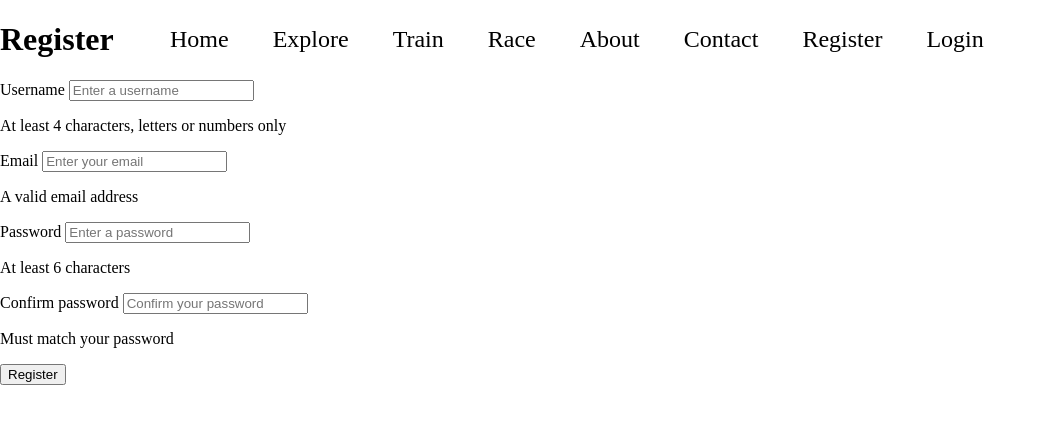
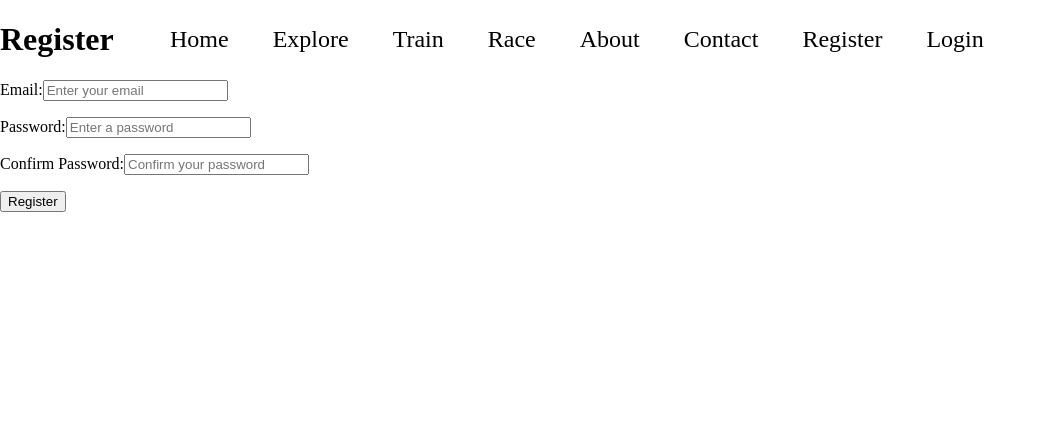
Before and after one commit to mattellenburg/ocrt, a CodeIgniter app: page /database/index.php/user/register in a window 1280 px wide. Shown: the part 100-524 px from the top of the page, without its empty margins (0-1045 px from the left). Run offline with CodeIgniter, Linux system fonts and the light colour scheme.

Commit message:
registration
refactored section

```diff
--- a/application/config/routes.php
+++ b/application/config/routes.php
@@ -49,10 +49,6 @@ defined('BASEPATH') OR exit('No direct script access allowed');
 | Examples:	my-controller/index	-> my_controller/index
 |		my-controller/my-method	-> my_controller/my_method
 */
-$route['register'] = 'user/register';
-$route['login'] = 'user/login';
-$route['logout'] = 'user/logout';
-
 $route['default_controller'] = 'index/home';
 $route['404_override'] = '';
 $route['translate_uri_dashes'] = FALSE;
--- a/application/controllers/User.php
+++ b/application/controllers/User.php
@@ -1,189 +1,103 @@
 <?php
 defined('BASEPATH') OR exit('No direct script access allowed');
 
-/**
- * User class.
- *
- * @extends CI_Controller
- */
 class User extends CI_Controller {
-
-	/**
-	 * __construct function.
-	 *
-	 * @access public
-	 * @return void
-	 */
     public function __construct() {
-
             parent::__construct();
             $this->load->library(array('session'));
             $this->load->helper(array('url'));
             $this->load->model('user_model');
-
     }
 
-
-	public function index() {
-
-
-
-	}
-
-	/**
-	 * register function.
-	 *
-	 * @access public
-	 * @return void
-	 */
     public function register() {
-
-		// create the data object
         $data = new stdClass();
 
-		// load form helper and validation library
         $this->load->helper('form');
         $this->load->library('form_validation');
 
-		// set validation rules
-		$this->form_validation->set_rules('username', 'Username', 'trim|required|alpha_numeric|min_length[4]|is_unique[users.username]', array('is_unique' => 'This username already exists. Please choose another one.'));
         $this->form_validation->set_rules('email', 'Email', 'trim|required|valid_email|is_unique[users.email]');
         $this->form_validation->set_rules('password', 'Password', 'trim|required|min_length[6]');
         $this->form_validation->set_rules('password_confirm', 'Confirm Password', 'trim|required|min_length[6]|matches[password]');
 
         if ($this->form_validation->run() === false) {
-
-			// validation not ok, send validation errors to the view
             $this->load->view('header');
-			$this->load->view('user/register/register', $data);
+            $this->load->view('register', $data);
             $this->load->view('footer');
-
-		} else {
-
-			// set variables from the form
-			$username = $this->input->post('username');
+        }
+        else {
             $email    = $this->input->post('email');
             $password = $this->input->post('password');
 
-			if ($this->user_model->create_user($username, $email, $password)) {
-
-				// user creation ok
+            if ($this->user_model->create_user($email, $password)) {
                 $this->load->view('header');
-				$this->load->view('user/register/register_success', $data);
+                $this->load->view('home', $data);
                 $this->load->view('footer');
-
-			} else {
-
-				// user creation failed, this should never happen
+            }
+            else {
                 $data->error = 'There was a problem creating your new account. Please try again.';
 
-				// send error to the view
                 $this->load->view('header');
-				$this->load->view('user/register/register', $data);
+                $this->load->view('register', $data);
                 $this->load->view('footer');
-
+            }
+        }
     }
 
-		}
-
-	}
-
-	/**
-	 * login function.
-	 *
-	 * @access public
-	 * @return void
-	 */
     public function login() {
-
-		// create the data object
         $data = new stdClass();
 
-		// load form helper and validation library
         $this->load->helper('form');
         $this->load->library('form_validation');
 
-		// set validation rules
-		$this->form_validation->set_rules('username', 'Username', 'required|alpha_numeric');
+        $this->form_validation->set_rules('email', 'Email', 'required');
         $this->form_validation->set_rules('password', 'Password', 'required');
 
         if ($this->form_validation->run() == false) {
-
-			// validation not ok, send validation errors to the view
             $this->load->view('header');
-			$this->load->view('user/login/login');
+            $this->load->view('login');
             $this->load->view('footer');
-
-		} else {
-
-			// set variables from the form
-			$username = $this->input->post('username');
+        }
+        else {
+            $email = $this->input->post('email');
             $password = $this->input->post('password');
 
-			if ($this->user_model->resolve_user_login($username, $password)) {
-
-				$user_id = $this->user_model->get_user_id_from_username($username);
+            if ($this->user_model->resolve_user_login($email, $password)) {
+                $user_id = $this->user_model->get_user_id_from_email($email);
                 $user    = $this->user_model->get_user($user_id);
 
-				// set session user datas
                 $_SESSION['user_id']      = (int)$user->id;
-				$_SESSION['username']     = (string)$user->username;
                 $_SESSION['logged_in']    = (bool)true;
                 $_SESSION['is_confirmed'] = (bool)$user->is_confirmed;
                 $_SESSION['is_admin']     = (bool)$user->is_admin;
 
-				// user login ok
                 $this->load->view('header');
-				$this->load->view('user/login/login_success', $data);
+                $this->load->view('home', $data);
                 $this->load->view('footer');
+            }
+            else {
+                $data->error = 'Wrong email or password.';
 
-			} else {
-
-				// login failed
-				$data->error = 'Wrong username or password.';
-
-				// send error to the view
                 $this->load->view('header');
-				$this->load->view('user/login/login', $data);
+                $this->load->view('login', $data);
                 $this->load->view('footer');
-
+            }
+        }
     }
 
-		}
-
-	}
-
-	/**
-	 * logout function.
-	 *
-	 * @access public
-	 * @return void
-	 */
     public function logout() {
-
-		// create the data object
         $data = new stdClass();
 
         if (isset($_SESSION['logged_in']) && $_SESSION['logged_in'] === true) {
-
-			// remove session datas
             foreach ($_SESSION as $key => $value) {
                 unset($_SESSION[$key]);
             }
 
-			// user logout ok
             $this->load->view('header');
-			$this->load->view('user/logout/logout_success', $data);
+            $this->load->view('home', $data);
             $this->load->view('footer');
-
-		} else {
-
-			// there user was not logged in, we cannot logged him out,
-			// redirect him to site root
+        }
+        else {
             redirect('/');
-
         }
-
     }
-
 }
--- a/application/models/User_model.php
+++ b/application/models/User_model.php
@@ -1,124 +1,50 @@
 <?php
 defined('BASEPATH') OR exit('No direct script access allowed');
 
-/**
- * User_model class.
- *
- * @extends CI_Model
- */
 class User_model extends CI_Model {
-
-	/**
-	 * __construct function.
-	 *
-	 * @access public
-	 * @return void
-	 */
     public function __construct() {
-
         parent::__construct();
         $this->load->database();
-
     }
 
-	/**
-	 * create_user function.
-	 *
-	 * @access public
-	 * @param mixed $username
-	 * @param mixed $email
-	 * @param mixed $password
-	 * @return bool true on success, false on failure
-	 */
-	public function create_user($username, $email, $password) {
-
+    public function create_user($email, $password) {
         $data = array(
-			'username'   => $username,
             'email'      => $email,
             'password'   => $this->hash_password($password),
             'created_at' => date('Y-m-j H:i:s'),
         );
 
         return $this->db->insert('users', $data);
-
     }
 
-	/**
-	 * resolve_user_login function.
-	 *
-	 * @access public
-	 * @param mixed $username
-	 * @param mixed $password
-	 * @return bool true on success, false on failure
-	 */
-	public function resolve_user_login($username, $password) {
-
+    public function resolve_user_login($email, $password) {
         $this->db->select('password');
         $this->db->from('users');
-		$this->db->where('username', $username);
+        $this->db->where('email', $email);
         $hash = $this->db->get()->row('password');
 
         return $this->verify_password_hash($password, $hash);
-
     }
 
-	/**
-	 * get_user_id_from_username function.
-	 *
-	 * @access public
-	 * @param mixed $username
-	 * @return int the user id
-	 */
-	public function get_user_id_from_username($username) {
-
+    public function get_user_id_from_email($email) {
         $this->db->select('id');
         $this->db->from('users');
-		$this->db->where('username', $username);
+        $this->db->where('email', $email);
 
         return $this->db->get()->row('id');
-
     }
 
-	/**
-	 * get_user function.
-	 *
-	 * @access public
-	 * @param mixed $user_id
-	 * @return object the user object
-	 */
     public function get_user($user_id) {
-
         $this->db->from('users');
         $this->db->where('id', $user_id);
         return $this->db->get()->row();
-
     }
 
-	/**
-	 * hash_password function.
-	 *
-	 * @access private
-	 * @param mixed $password
-	 * @return string|bool could be a string on success, or bool false on failure
-	 */
     private function hash_password($password) {
-
         return password_hash($password, PASSWORD_BCRYPT);
-
     }
 
-	/**
-	 * verify_password_hash function.
-	 *
-	 * @access private
-	 * @param mixed $password
-	 * @param mixed $hash
-	 * @return bool
-	 */
     private function verify_password_hash($password, $hash) {
-
         return password_verify($password, $hash);
-
     }
-
 }
--- a/application/views/header.php
+++ b/application/views/header.php
@@ -26,14 +26,14 @@
                 <li><a href="<?= base_url('index.php/race/index') ?>">Race</a></li>
                 <li><a href="<?= base_url('index.php/about/index') ?>">About</a></li>
                 <li><a href="<?= base_url('index.php/contact/index') ?>">Contact</a></li>
-                <?php if (isset($_SESSION['username']) && $_SESSION['logged_in'] === true) : ?>
-                    <?php if ($_SESSION['user_id'] == 1) : ?>
+                <?php if (isset($_SESSION['user_id']) && $_SESSION['logged_in'] && $_SESSION['is_confirmed']) : ?>
+                    <?php if ($_SESSION['is_admin']) : ?>
                         <li><a href="<?= base_url('index.php/admin/index') ?>">Admin</a></li>
                     <?php endif; ?>
-                    <li><a href="<?= base_url('index.php/logout') ?>">Logout</a></li>
+                    <li><a href="<?= base_url('index.php/user/logout') ?>">Logout</a></li>
                 <?php else : ?>
-                    <li><a href="<?= base_url('index.php/register') ?>">Register</a></li>
-                    <li><a href="<?= base_url('index.php/login') ?>">Login</a></li>
+                    <li><a href="<?= base_url('index.php/user/register') ?>">Register</a></li>
+                    <li><a href="<?= base_url('index.php/user/login') ?>">Login</a></li>
                 <?php endif; ?>
             </ul>
         </div>
--- /dev/null
+++ b/application/views/register.php
@@ -0,0 +1,16 @@
+<?php defined('BASEPATH') OR exit('No direct script access allowed'); ?>
+<div id="register">
+    <?php if (validation_errors()) : ?>
+        <?= validation_errors() ?>
+    <?php endif; ?>
+    <?php if (isset($error)) : ?>
+        <?= $error ?>
+    <?php endif; ?>
+    <h1>Register</h1>
+    <?= form_open() ?>
+    <p><label for="email">Email:</label><input type="email" id="email" name="email" placeholder="Enter your email"></p>
+    <p><label for="password">Password:</label><input type="password" id="password" name="password" placeholder="Enter a password"></p>
+    <p><label for="password_confirm">Confirm Password:</label><input type="password" id="password_confirm" name="password_confirm" placeholder="Confirm your password"></p>
+    <p><input type="submit" value="Register"></p>
+    </form>
+</div>
--- a/application/views/user/register/register.php
+++ /dev/null
@@ -1,49 +0,0 @@
-<?php defined('BASEPATH') OR exit('No direct script access allowed'); ?>
-<div class="container">
-	<div class="row">
-		<?php if (validation_errors()) : ?>
-			<div class="col-md-12">
-				<div class="alert alert-danger" role="alert">
-					<?= validation_errors() ?>
-				</div>
-			</div>
-		<?php endif; ?>
-		<?php if (isset($error)) : ?>
-			<div class="col-md-12">
-				<div class="alert alert-danger" role="alert">
-					<?= $error ?>
-				</div>
-			</div>
-		<?php endif; ?>
-		<div class="col-md-12">
-			<div class="page-header">
-				<h1>Register</h1>
-			</div>
-			<?= form_open() ?>
-				<div class="form-group">
-					<label for="username">Username</label>
-					<input type="text" class="form-control" id="username" name="username" placeholder="Enter a username">
-					<p class="help-block">At least 4 characters, letters or numbers only</p>
-				</div>
-				<div class="form-group">
-					<label for="email">Email</label>
-					<input type="email" class="form-control" id="email" name="email" placeholder="Enter your email">
-					<p class="help-block">A valid email address</p>
-				</div>
-				<div class="form-group">
-					<label for="password">Password</label>
-					<input type="password" class="form-control" id="password" name="password" placeholder="Enter a password">
-					<p class="help-block">At least 6 characters</p>
-				</div>
-				<div class="form-group">
-					<label for="password_confirm">Confirm password</label>
-					<input type="password" class="form-control" id="password_confirm" name="password_confirm" placeholder="Confirm your password">
-					<p class="help-block">Must match your password</p>
-				</div>
-				<div class="form-group">
-					<input type="submit" class="btn btn-default" value="Register">
-				</div>
-			</form>
-		</div>
-	</div><!-- .row -->
-</div><!-- .container -->
```
Also changed, not shown: application/views/login.php (added, +16 -0 lines), application/views/user/login/login.php (deleted, +0 -37 lines), application/views/user/login/login_success.php (deleted, +0 -11 lines), application/views/user/logout/logout_success.php (deleted, +0 -11 lines), application/views/user/register/register_success.php (deleted, +0 -11 lines). Lines whose indentation alone changed are shown as unchanged.
